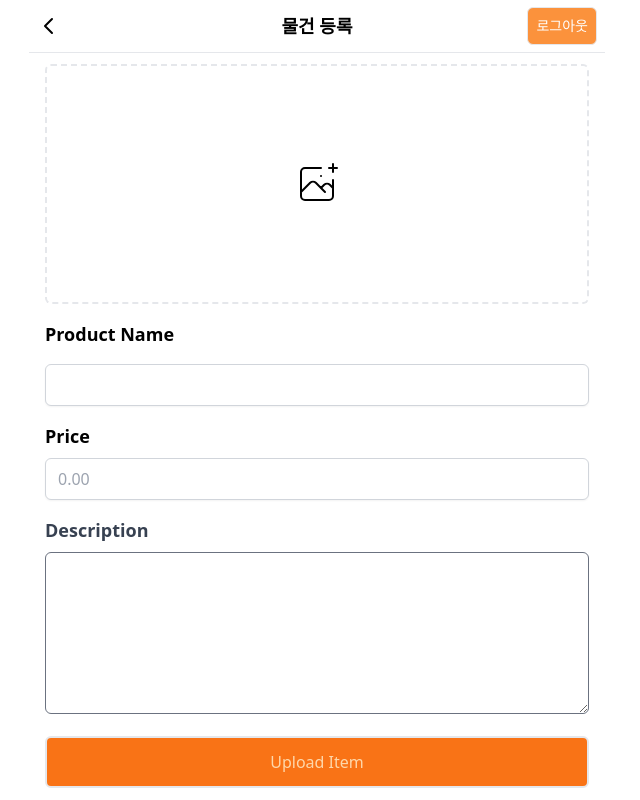
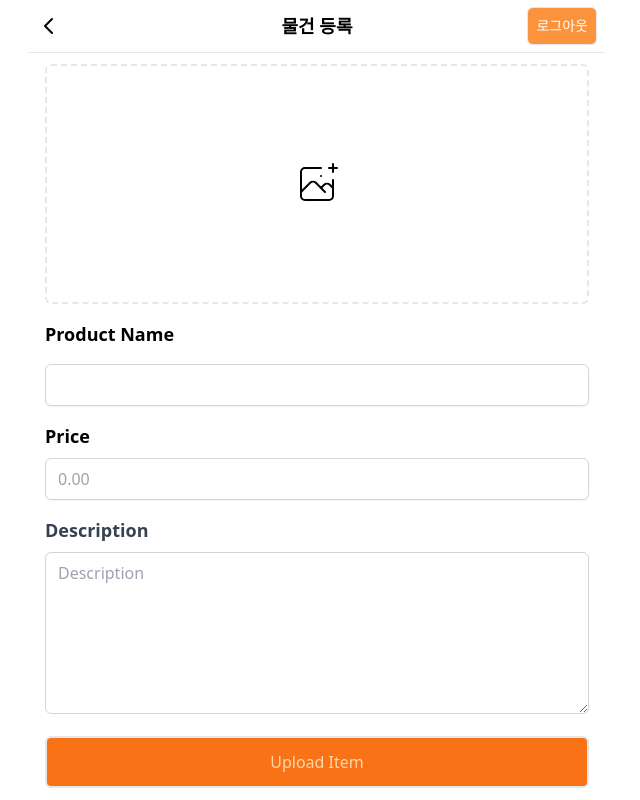
Before and after one commit to jungyu333/carrot_market, a Next.js app: page /items/newItem in a window 1280 px wide. Shown: the whole page, without its empty margins (323-963 px from the left). Built offline with nearby package versions, Linux system fonts and the light colour scheme.

Commit message:
textArea.tsx Refactoring

```diff
--- /dev/null
+++ b/components/textArea.tsx
@@ -0,0 +1,33 @@
+import tw from "tailwind-styled-components";
+
+const DescriptionLabel = tw.label`
+  font-bold
+  text-gray-700
+  text-lg
+  cursor-pointer
+`;
+
+const Text = tw.textarea`
+  w-full
+  rounded-md
+  border
+  text-gray-500
+  border-gray-300
+  placeholder-gray-400
+  focus:ring-orange-500
+  focus:border-orange-500
+`;
+
+interface TextAreaProps {
+  label?: string;
+  placeholder?: string;
+}
+
+export default function TextArea({ label, placeholder }: TextAreaProps) {
+  return (
+    <>
+      <DescriptionLabel>{label}</DescriptionLabel>
+      <Text placeholder={placeholder} rows={6} />
+    </>
+  );
+}
--- a/pages/communicate/write.tsx
+++ b/pages/communicate/write.tsx
@@ -2,6 +2,7 @@ import tw from "tailwind-styled-components";
 import Input from "../../components/Input";
 import Layout from "../../components/layout";
 import SubmitButton from "../../components/submitButton";
+import TextArea from "../../components/textArea";
 
 const Wrapper = tw.div`
   mt-20
@@ -23,19 +24,6 @@ const MainContainer = tw.div`
   py-4
 `;
 
-const Main = tw.label`
-  font-bold
-  text-lg
-  `;
-
-const TextArea = tw.textarea`
-  py-2
-  rounded-md
-  focus:ring-orange-500
-  focus:border-orange-500
-  placeholder:text-gray-400
-`;
-
 const ButtonContainer = tw.div`
   mt-8
 `;
@@ -48,8 +36,7 @@ export default function WritePost() {
           <Input type="text" label="제목" labelBold />
         </TitleContainer>
         <MainContainer>
-          <Main>본문</Main>
-          <TextArea rows={6} placeholder="Create Post" />
+          <TextArea placeholder="Create Post" label="본문" />
         </MainContainer>
         <ButtonContainer>
           <SubmitButton text="Create a Post" />
--- a/pages/items/newItem.tsx
+++ b/pages/items/newItem.tsx
@@ -2,6 +2,7 @@ import tw from "tailwind-styled-components";
 import Input from "../../components/Input";
 import Layout from "../../components/layout";
 import SubmitButton from "../../components/submitButton";
+import TextArea from "../../components/textArea";
 
 const Wrapper = tw.div`
   mt-16
@@ -46,20 +47,6 @@ const DescriptionContainer = tw.div`
   mb-4
 `;
 
-const DescriptionLabel = tw.label`
-  font-bold
-  text-gray-700
-  text-lg
-  cursor-pointer
-`;
-
-const TextArea = tw.textarea`
-  w-full
-  rounded-md
-  focus:ring-orange-500
-  focus:border-orange-500
-`;
-
 export default function NewItem() {
   return (
     <Layout title="물건 등록" canGoBack isLogIn hasTabBar={false}>
@@ -90,10 +77,7 @@ export default function NewItem() {
           <Input type="price" label="Price" labelBold />
         </PriceContainer>
         <DescriptionContainer>
-          <DescriptionLabel htmlFor="description">Description</DescriptionLabel>
-          <div>
-            <TextArea id="description" rows={6} />
-          </div>
+          <TextArea label="Description" placeholder="Description" />
         </DescriptionContainer>
 
         <SubmitButton text="Upload Item" />
--- a/pages/profile/edit.tsx
+++ b/pages/profile/edit.tsx
@@ -2,6 +2,7 @@ import tw from "tailwind-styled-components";
 import Input from "../../components/Input";
 import Layout from "../../components/layout";
 import SubmitButton from "../../components/submitButton";
+import TextArea from "../../components/textArea";
 
 const Wrapper = tw.div`
   mt-20
@@ -42,20 +43,6 @@ const InputContainer = tw.div`
   space-y-2
 `;
 
-const IntroduceLabel = tw.label`
-  font-bold
-  text-gray-700
-  text-lg
-  cursor-pointer
-`;
-
-const TextArea = tw.textarea`
-  w-full
-  rounded-md
-  focus:ring-orange-500
-  focus:border-orange-500
-`;
-
 export default function Edit() {
   return (
     <Layout canGoBack title="내 정보" hasTabBar={false} isLogIn={false}>
@@ -75,8 +62,7 @@ export default function Edit() {
           <Input type="phone" label="Phone Number" labelBold />
         </InputContainer>
         <InputContainer>
-          <IntroduceLabel htmlFor="introduce">Introduce</IntroduceLabel>
-          <TextArea id="introduce" rows={6} />
+          <TextArea placeholder="Introduce" label="Introduce" />
         </InputContainer>
         <SubmitButton text="Edit Profile" />
       </Wrapper>
```
